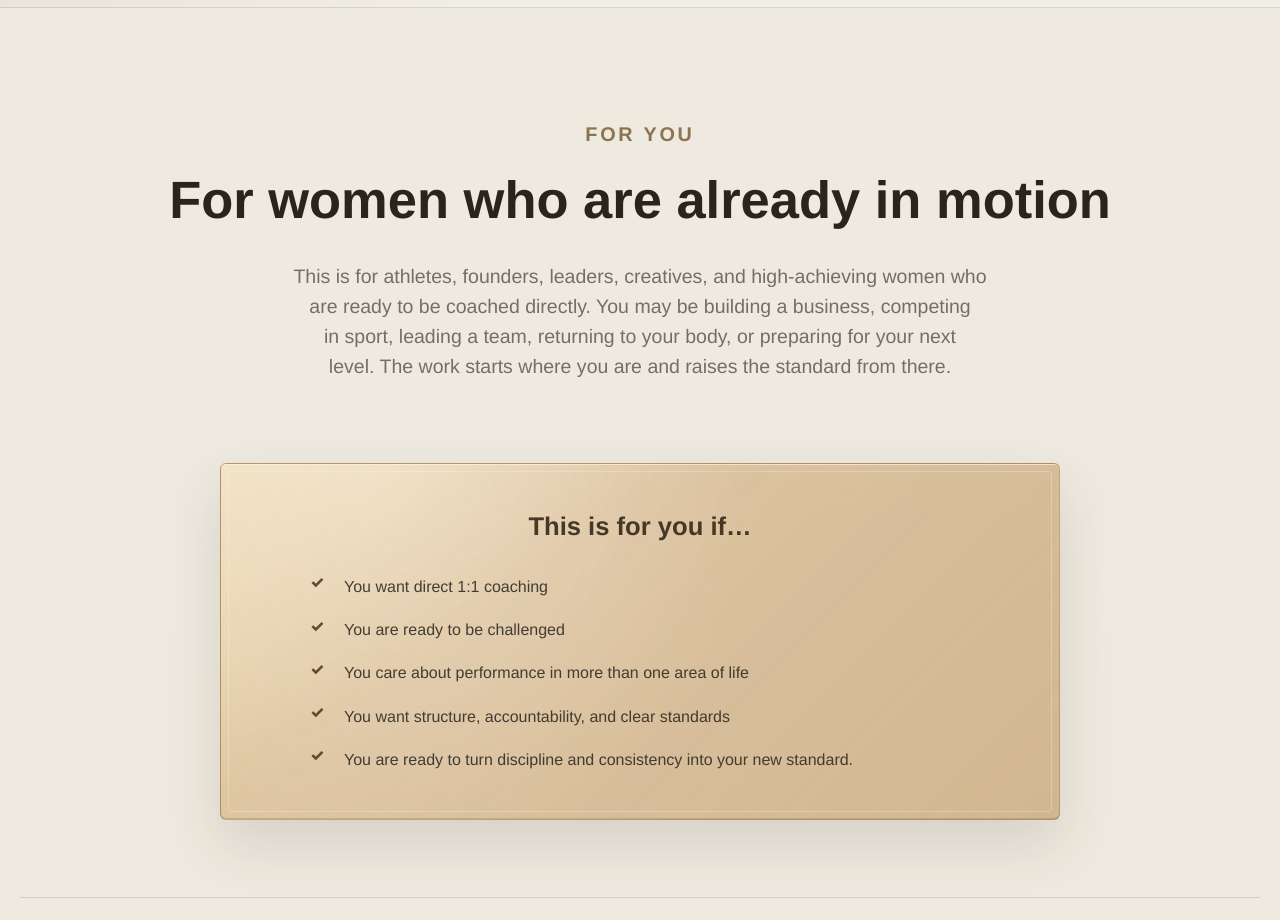
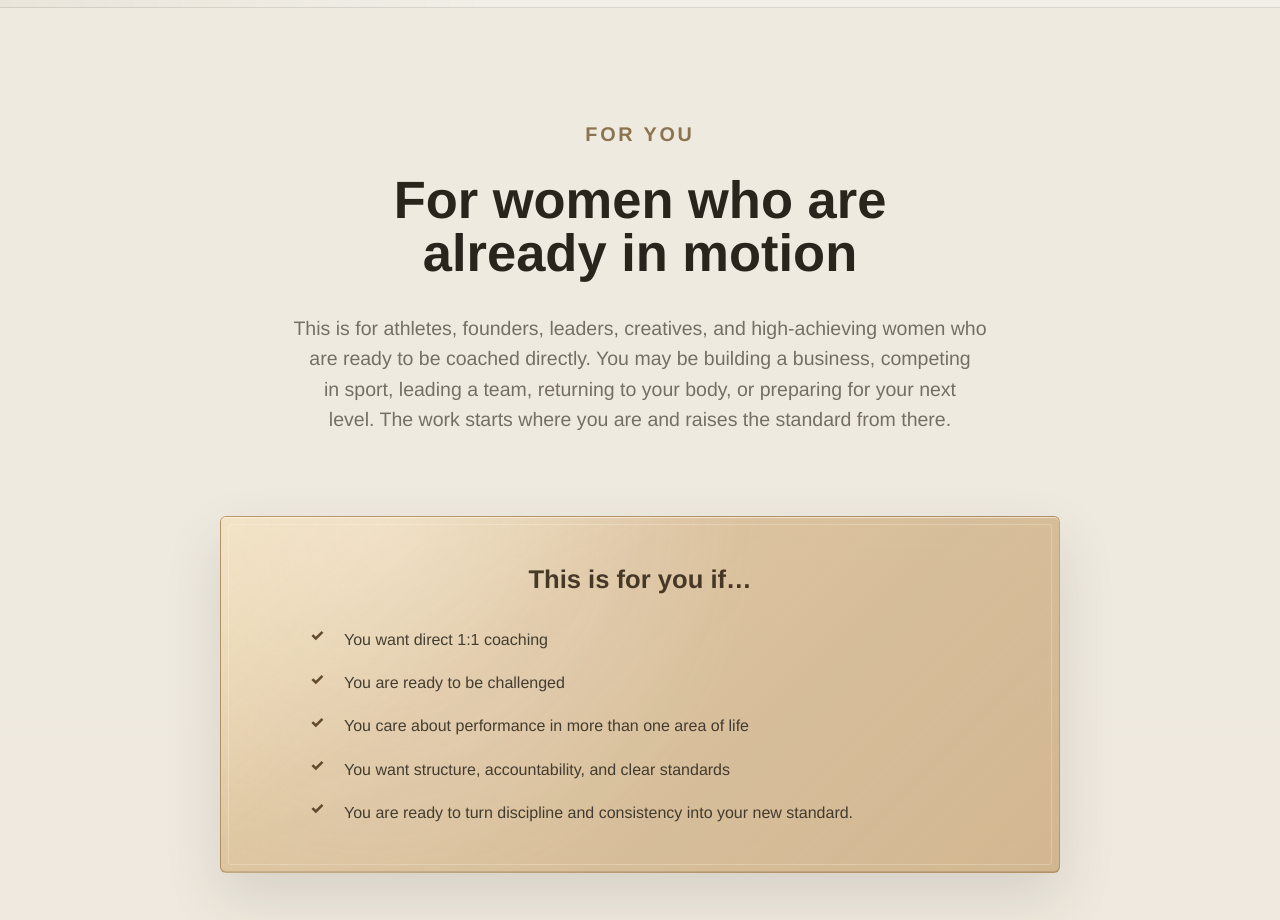
Before and after one commit to TimmyTululu/pernille-performance, a React (Vite) app: page / in a window 1280 px wide. Shown: the part 3080-4000 px from the top of the page. Built offline with nearby package versions, Linux system fonts and the light colour scheme.

Commit message:
Tie For You intro width to panel

```diff
--- a/src/styles.css
+++ b/src/styles.css
@@ -857,6 +857,7 @@ h2 {
 }
 
 .split {
+  --fit-panel-width: 840px;
   display: grid;
   gap: clamp(38px, 5vw, 62px);
   justify-items: center;
@@ -864,15 +865,20 @@ h2 {
   border-bottom: 1px solid var(--line);
 }
 
+.split .section-heading {
+  width: min(100%, var(--fit-panel-width));
+  max-width: none;
+}
+
 .split .section-heading p:not(.section-kicker) {
-  width: min(100%, 840px);
+  width: 100%;
   max-width: none;
   text-wrap: normal;
 }
 
 .fit-panel {
   position: relative;
-  width: min(100%, 840px);
+  width: min(100%, var(--fit-panel-width));
   padding: clamp(30px, 4vw, 48px);
   border: 1px solid rgba(128, 84, 36, 0.42);
   border-radius: 6px;
```
